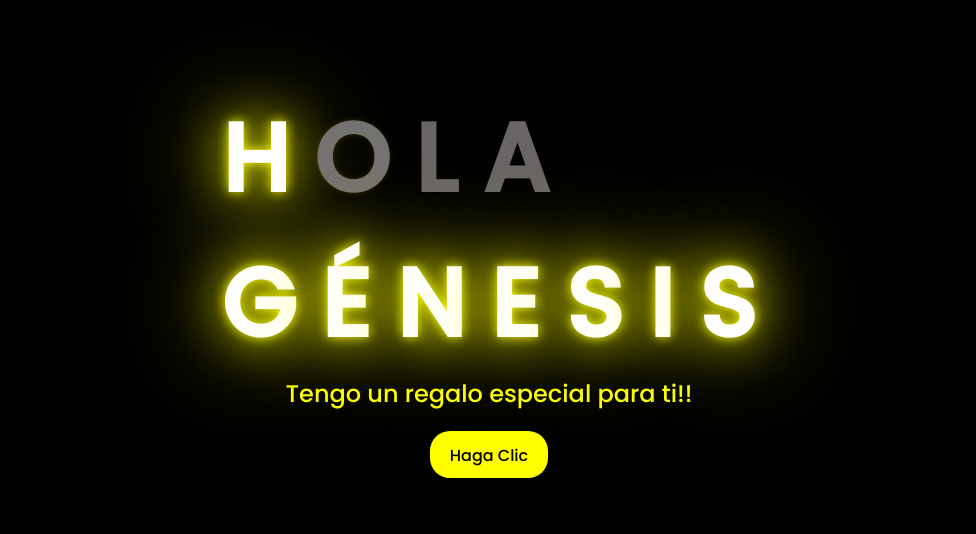
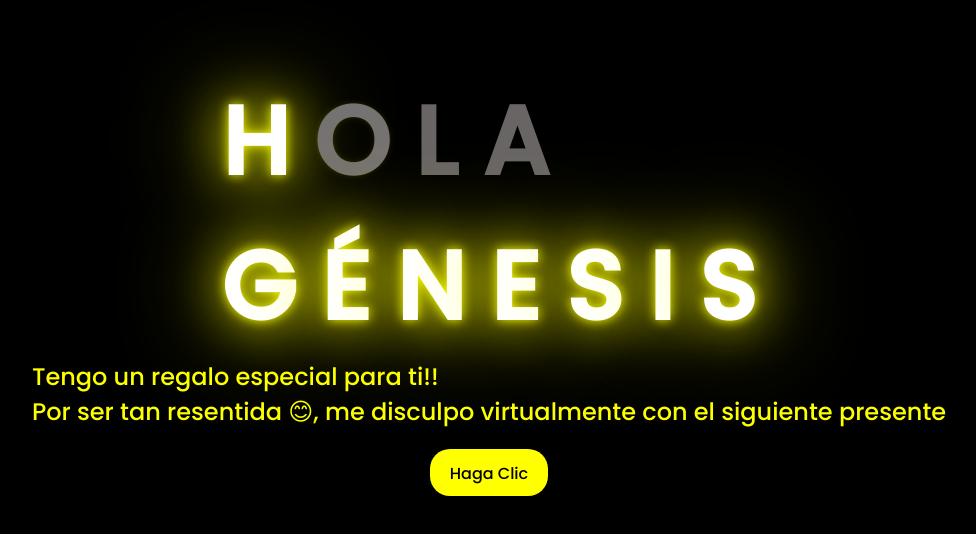
Before and after one commit to manza92/flores, a plain HTML site: page index.html in a window 1280 px wide. Shown: the part 126-660 px from the top of the page, without its empty margins (159-1135 px from the left). Drawn offline with Linux system fonts and the light colour scheme.

Commit message:
Update index.html

```diff
--- a/index.html
+++ b/index.html
@@ -34,6 +34,8 @@
     </div>
     <div class="description">
         <span>Tengo un regalo especial para ti!!</span>
+        <br>
+        <span>Por ser tan resentida 😊, me disculpo virtualmente con el siguiente presente</span>
     </div>
     <div class="button">
         <button>
```
